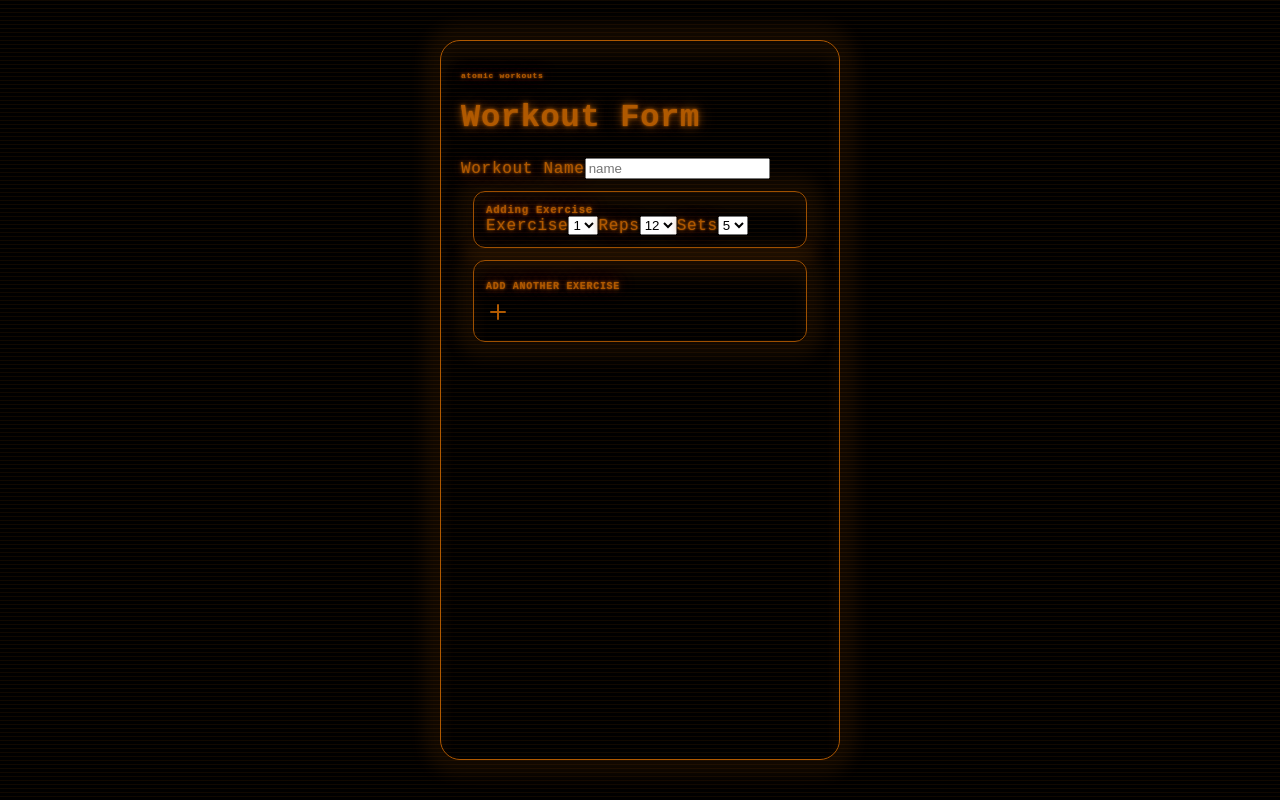
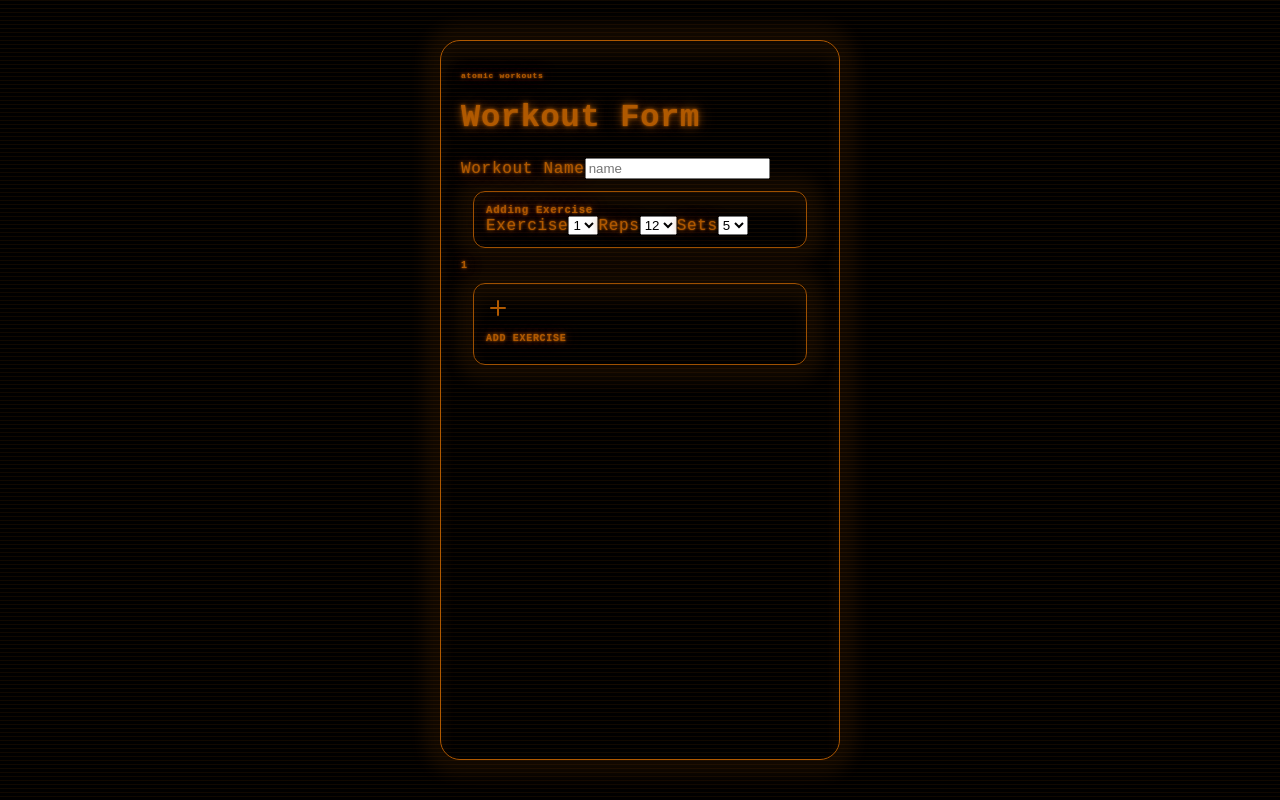
Before and after one commit to jakobm101/capstone-atomicworkouts, a Next.js app: page /workouts/form in a window 1280 px wide. Built offline with nearby package versions, Linux system fonts and the light colour scheme.

Commit message:
adding new exercise fields in preparation. add exercise card now reacts on click and hover

```diff
--- a/components/Atoms/Card/index.jsx
+++ b/components/Atoms/Card/index.jsx
@@ -1,7 +1,7 @@
 import styled from "styled-components";
 
-export default function Card({ children }) {
-  return <StyledDiv>{children}</StyledDiv>;
+export default function Card({ children, ...props }) {
+  return <StyledDiv {...props}>{children}</StyledDiv>;
 }
 
 const StyledDiv = styled.div`
@@ -11,4 +11,5 @@ const StyledDiv = styled.div`
   border-radius: 12px;
   padding: 12px;
   margin: 12px;
+  transition: all 0.2s ease;
 `;
--- /dev/null
+++ b/components/Form/Card__AddExercise/index.jsx
@@ -0,0 +1,22 @@
+import Card from "@/components/Atoms/Card";
+import styled from "styled-components";
+import Heading from "@/components/Atoms/Text/Heading";
+import { Plus } from "lucide-react";
+
+export default function Card__AddExercise({ ...props }) {
+  return (
+    <StyledCard {...props}>
+      <Plus />
+      <Heading>Add Exercise</Heading>
+    </StyledCard>
+  );
+}
+
+const StyledCard = styled(Card)`
+  cursor: pointer; /* █ makes it clear it's clickable */
+
+  &:hover {
+    transform: scale(1.002);
+    border-color: #ccc;
+  }
+`;
--- a/components/Form/index.jsx
+++ b/components/Form/index.jsx
@@ -1,22 +1,24 @@
-import { Plus } from "lucide-react";
-import Card from "../Atoms/Card";
+import Form__ExerciseNestedForm from "./Form__ExerciseNestedForm";
+import Card__AddExercise from "./Card__AddExercise";
+import Form__Input from "./Form__Input";
+import { useState } from "react";
 import Heading from "../Atoms/Text/Heading";
-import Dropdown from "./Dropdown";
-import Form__ExerciseNestedForm from "./Form__ExerciseNestedForm";
-import Form__Input from "./Form__Input";
 
 export default function Form() {
+  const [exercises, setExercises] = useState([{}]);
+  const handleAddExercise = () => {
+    setExercises([...exercises, {}]);
+    console.log(exercises);
+  };
+
   return (
     <>
       <h1>Workout Form</h1>
       <form action="">
         <Form__Input name="name">Workout Name</Form__Input>
         <Form__ExerciseNestedForm />
-        {/* <Card__Add-Exercise */}
-        <Card>
-          <Heading>Add another Exercise</Heading>
-          <Plus />
-        </Card>
+        <Heading>{exercises.length}</Heading>
+        <Card__AddExercise onClick={handleAddExercise} />
       </form>
     </>
   );
```
Also changed, not shown: components/Form/Card__Add-Exercise/index.jsx (deleted).
